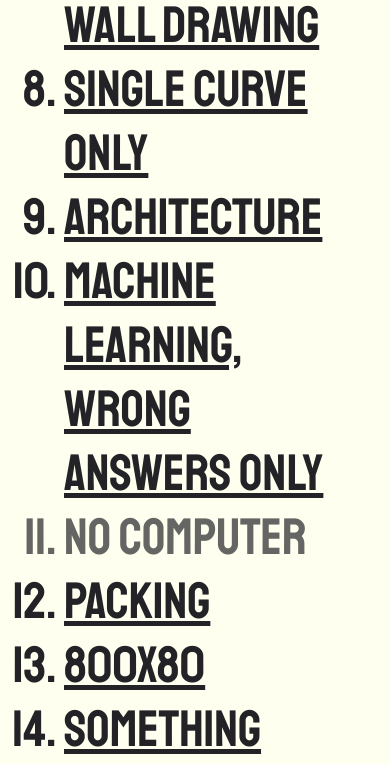
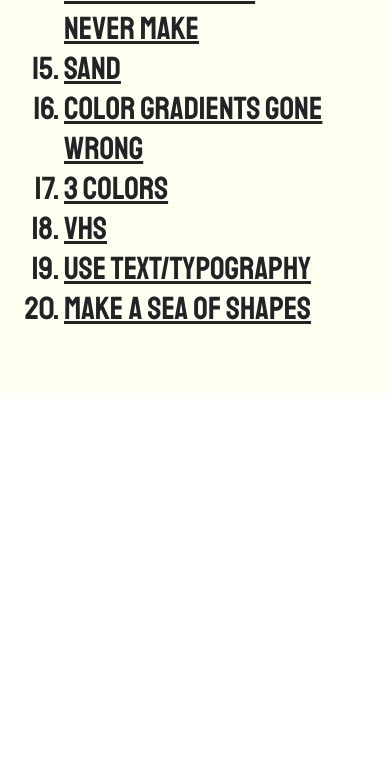
Before and after one commit to lorenzored98/genuary, a website built with Vite: page index.html in a window 390 px wide. Shown: the part 775-1539 px from the top of the page. After the commit the page ends 1168 px from the top, so only its background shows below. Built offline with nearby package versions, Linux system fonts and the light colour scheme.

Commit message:
media query

```diff
--- a/style.css
+++ b/style.css
@@ -62,3 +62,9 @@
 	touch-action: none;
 	color: rgba(35, 35, 39, 0.7);
 }
+
+@media only screen and (max-width: 760px) {
+	ol {
+		font-size: 2rem;
+	}
+}
```
